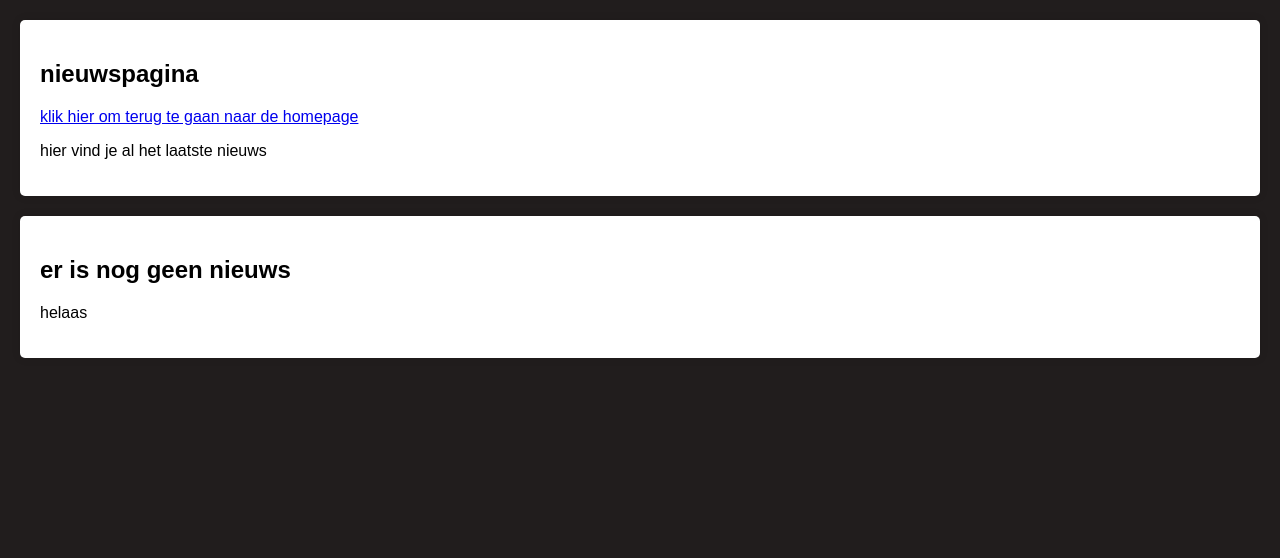
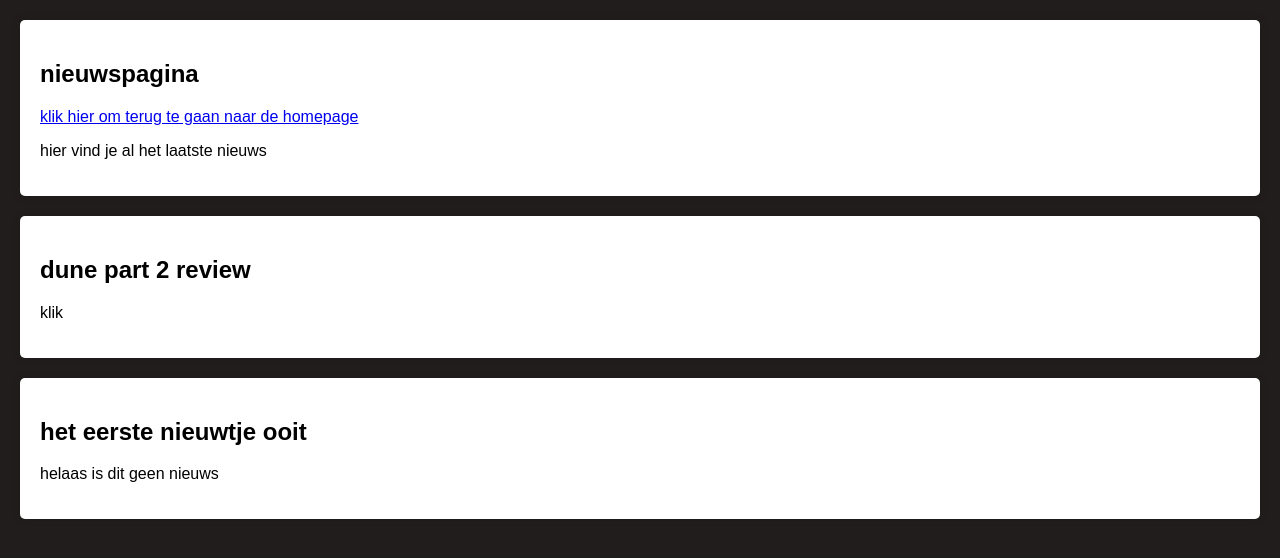
Before and after one commit to FLIPJANUS/schoolproject, a plain HTML site: page nieuws.html in a window 1280 px wide. Drawn offline with Linux system fonts and the light colour scheme.

Commit message:
new update yeag

```diff
--- a/main.js
+++ b/main.js
@@ -0,0 +1 @@
+console.log("hello world")
--- a/nieuws.html
+++ b/nieuws.html
@@ -54,6 +54,11 @@
 </section>
 
 <section>
-    <h2> er is nog geen nieuws</h2>
-    <p> helaas</p>
+    <h2> dune part 2 review</h2>
+    <p> klik <a href=""></a></p>
 </section>
+
+<section>
+    <h2> het eerste nieuwtje ooit</h2>
+    <p> helaas is dit geen nieuws</p>
+</section>
```
Also changed, not shown: index.html (+6 -1 lines), dune part2.html (added).
